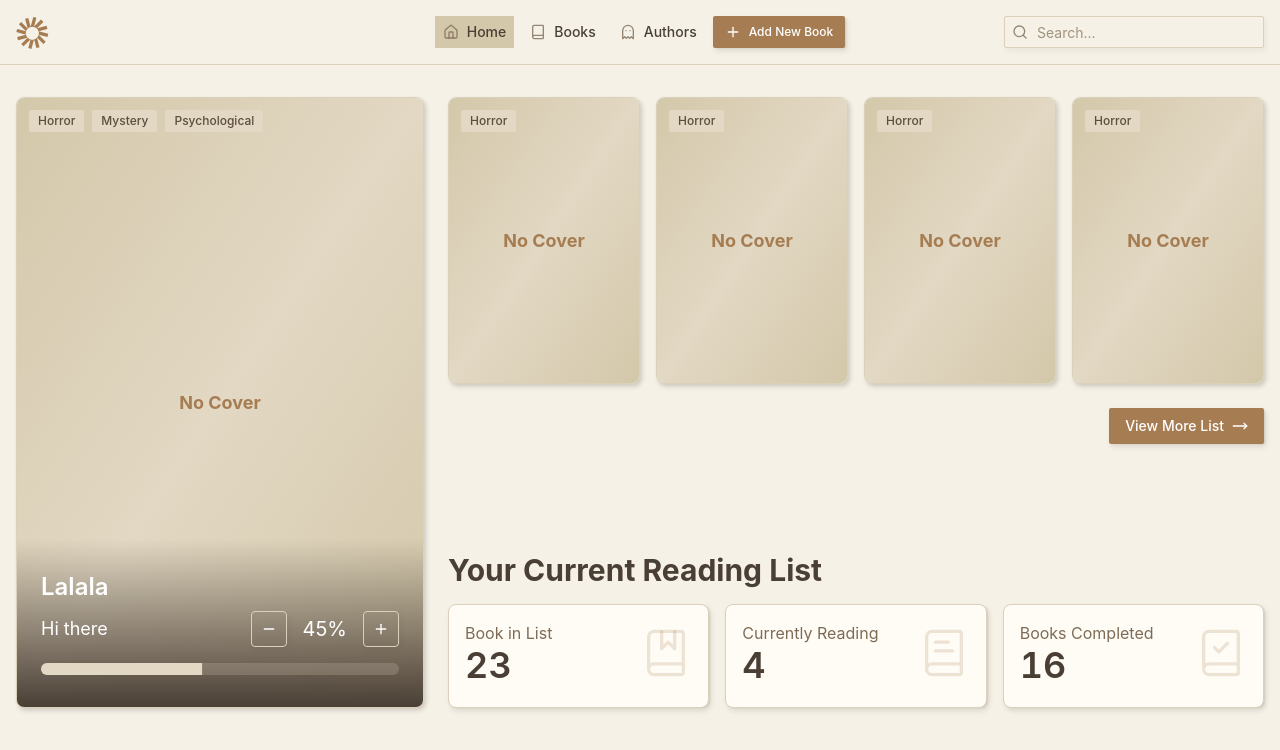
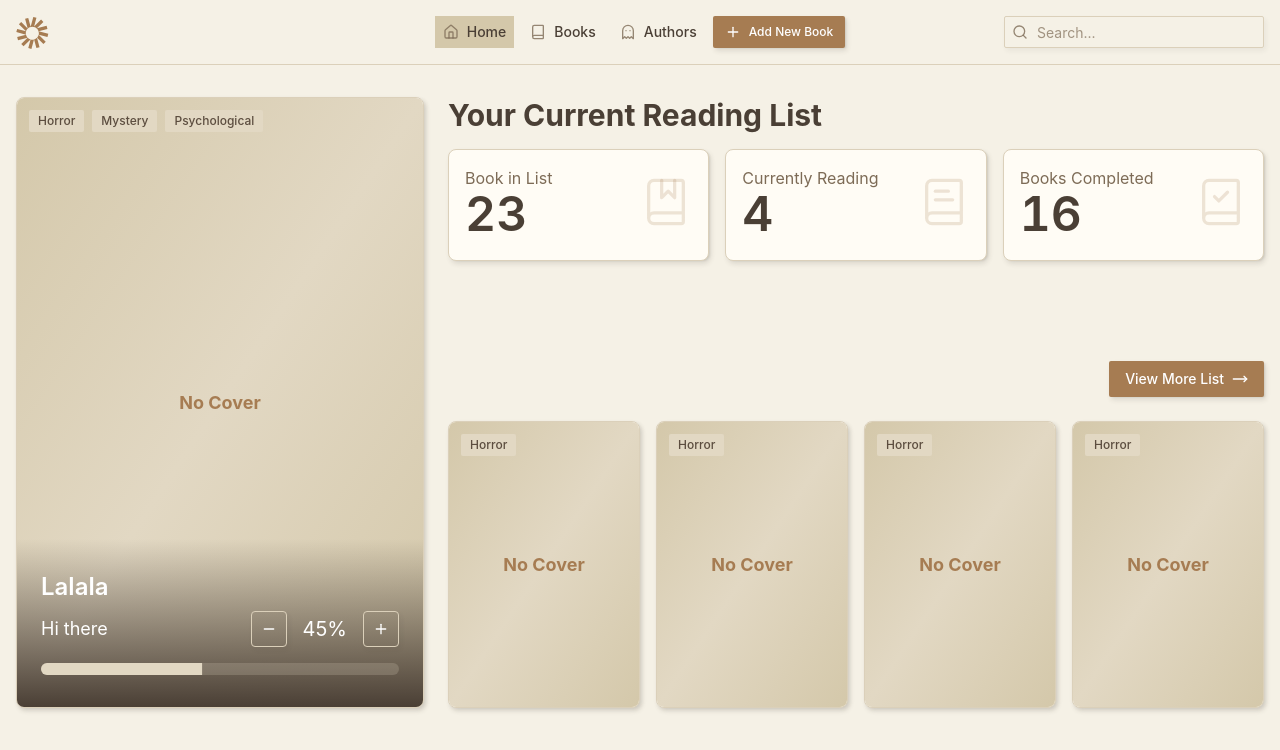
Before and after one commit to m-amirazmi/bookclub, a React (Vite) app in the folder frontend/: page / in a window 1280 px wide. Shown: the top 750 px of the page. Built offline with nearby package versions, Linux system fonts and the light colour scheme.

Commit message:
Rearrange layout

```diff
--- a/frontend/src/components/analyticcard.tsx
+++ b/frontend/src/components/analyticcard.tsx
@@ -18,7 +18,7 @@ export default function AnalyticCard({
         <div className="flex items-center">
           <div>
             <CardDescription className="text-base">{title}</CardDescription>
-            <CardTitle className="text-4xl font-semibold tabular-nums @[250px]/card:text-3xl">
+            <CardTitle className="text-5xl font-semibold tabular-nums @[250px]/card:text-3xl">
               {value}
             </CardTitle>
           </div>
--- a/frontend/src/components/home/hero.tsx
+++ b/frontend/src/components/home/hero.tsx
@@ -50,7 +50,7 @@ export default function Hero() {
           ]}
         />
       </div>
-      <div className="w-2/3 flex flex-col">
+      <div className="w-2/3 flex flex-col-reverse">
         <div className="w-full flex flex-wrap">
           {books.map((book) => (
             <div key={book.id} className="pl-4 w-1/4">
@@ -58,11 +58,11 @@ export default function Hero() {
             </div>
           ))}
         </div>
-        <Button className="mt-6 ml-auto cursor-pointer flex items-center">
+        <Button className="my-6 ml-auto cursor-pointer flex items-center">
           <span>View More List</span>
           <MoveRight />
         </Button>
-        <div className="ml-4 mt-auto flex flex-col">
+        <div className="ml-4 mb-auto flex flex-col">
           <h2 className="text-3xl font-bold mb-4">Your Current Reading List</h2>
           <div className="flex gap-4">
             <div className="w-1/3">
```
